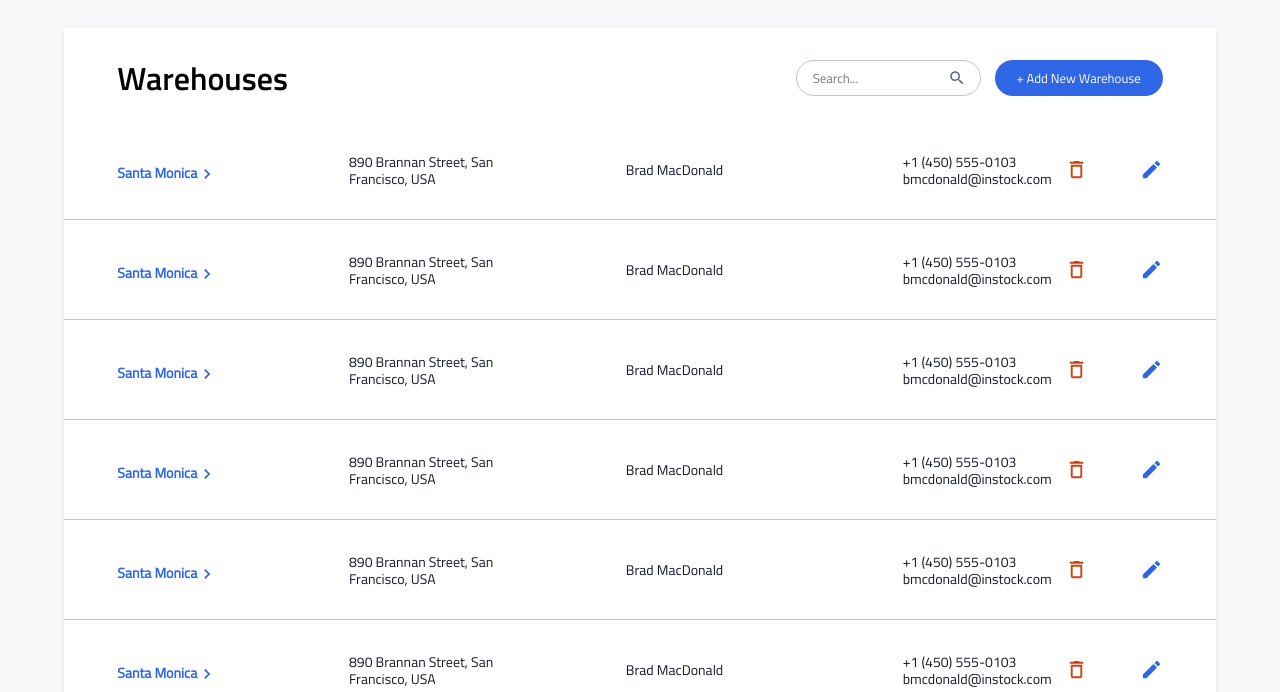
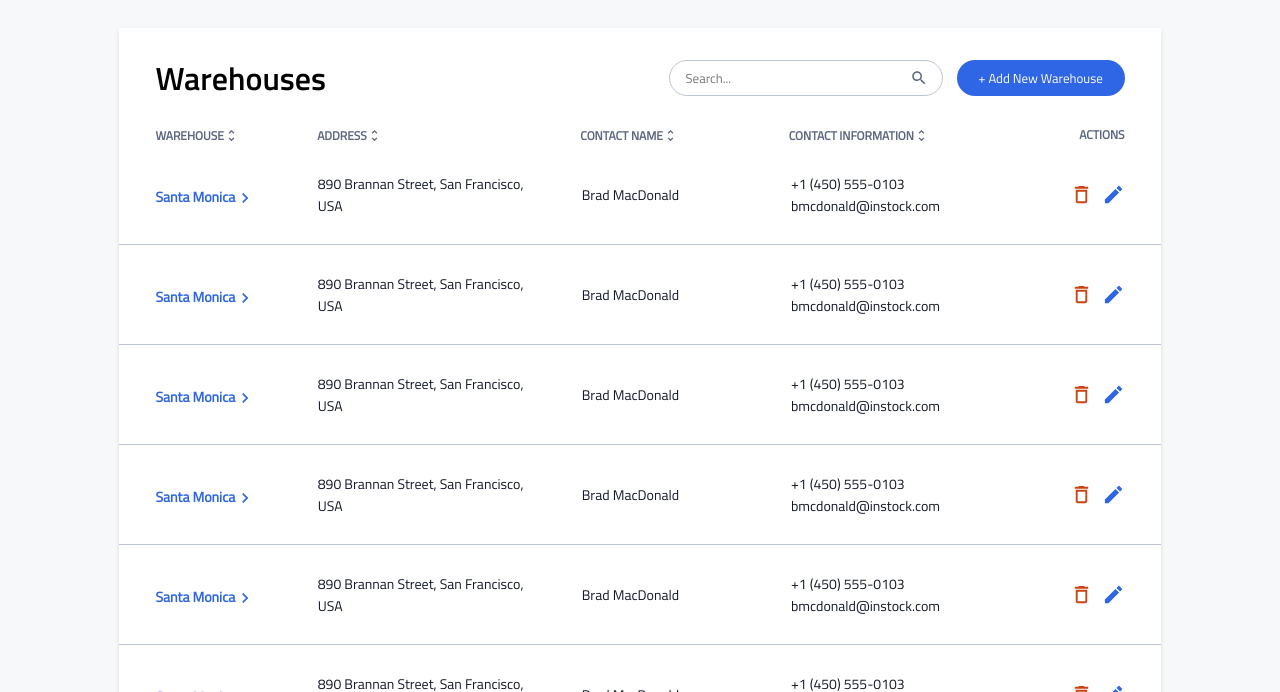
Before and after one commit to mikebernardo1/instock, a React (Create React App) app in the folder client/: page / in a window 1280 px wide. Shown: the part 108-800 px from the top of the page. Built offline with nearby package versions, Linux system fonts and the light colour scheme.

Commit message:
Completed responsiveness

```diff
--- a/client/src/components/Warehouses/Warehouses.jsx
+++ b/client/src/components/Warehouses/Warehouses.jsx
@@ -6,6 +6,8 @@ import './warehouses.scss';
 
 // Import images
 import searchIcon from '../../assets/icons/search-24px.svg';
+import sortIcon from '../../assets/icons/sort-24px.svg';
+
 
 export default function Warehouses() {
     return (
@@ -20,7 +22,35 @@ export default function Warehouses() {
                     <img src={searchIcon} alt="Search" className="search__icon"/>
                 </div>
 
+                {/* Add New Warehouse button */}
                 <Link to="/" className="warehouses__button-link"><button className="warehouses__add-new-warehouse-button">+ Add New Warehouse</button></Link>
+            </div>
+
+            {/* Column headings with Sort buttons - Displays:None on mobile */}
+            <div className="columns-header">
+                <div className="columns-header__row-container cols-1-to-4">
+                    <div className="columns-header__heading-container col-1">
+                        <p className="columns-header__heading">WAREHOUSE</p>
+                        <img src={sortIcon} alt="Sort by" className="columns-header__sort-icon"/>
+                    </div>
+
+                    <div className="columns-header__heading-container col-2">
+                        <p className="columns-header__heading">ADDRESS</p>
+                        <img src={sortIcon} alt="Sort by" className="columns-header__sort-icon"/>
+                    </div>
+
+                    <div className="columns-header__heading-container col-3">
+                        <p className="columns-header__heading">CONTACT NAME</p>
+                        <img src={sortIcon} alt="Sort by" className="columns-header__sort-icon"/>
+                    </div>
+
+                    <div className="columns-header__heading-container col-4">
+                        <p className="columns-header__heading">CONTACT INFORMATION</p>
+                        <img src={sortIcon} alt="Sort by" className="columns-header__sort-icon"/>
+                    </div>
+                </div>
+
+                <p className="columns-header__heading col-5 columns-header__heading--last-item">ACTIONS</p>
             </div>
 
             <WarehousesRow />
--- a/client/src/components/Warehouses/warehouses.scss
+++ b/client/src/components/Warehouses/warehouses.scss
@@ -1,6 +1,87 @@
 @import '../../styles/_mixins';
 @import '../../styles/_partials';
 @import '../../styles/_variables';
+
+
+// Column widths defined for: data rows, and data rows sorting header
+.col-1 {
+    width: 47.1%;
+
+    @include tablet {
+        margin-right: 10px;
+        width: 24%;
+    }
+
+    @include desktop {
+        width: 17%;
+    }
+}
+
+.col-2 {
+    width: 47.1%;
+
+    @include tablet {
+        margin-right: 10px;
+        width: 18%;
+    }
+
+    @include desktop {
+        margin-right: 40px;
+        width: 25%;
+    }
+}
+
+.col-3 {
+    width: 47.1%;
+
+    @include tablet {
+        margin-right: 10px;
+        width: 20%;
+    }
+
+    @include desktop {
+        margin-right: 30px;
+        width: 20%;
+    }
+}
+
+.col-4 {
+    width: 47.1%;
+
+    @include tablet {
+        width: 32%;
+    }
+
+    @include desktop {
+        margin-right: 10px;
+        width: 30%;
+    }
+}
+
+.cols-1-to-4 {
+    @include tablet {
+        width: 91%;
+    }
+
+    @include desktop {
+        width: 94%;
+    }
+}
+
+.col-5 {
+    width: 100%;
+
+    @include tablet {
+        // Width of col-5 is 100 minus width of cols-1-to-4
+        width: 9%;
+    }
+
+    @include desktop {
+        // Width of col-5 is 100 minus width of cols-1-to-4
+        width: 6%;
+    }
+}
+
 
 .warehouses {
     background-color: $data-list-background;
@@ -10,17 +91,30 @@
     position: relative;
     top: 136px;
 
+    @include tablet {
+        margin: 0 4.167vw 0;
+    }
+
+    @include desktop {
+        margin: 0 9.286vw 0;
+    }
+
     &__header {
         border-bottom: 1px solid $outlines-fill;
         padding: 32px 7.500vw 0;
 
         @include tablet {
             border-bottom: none;
+            margin-bottom: 5px;
             padding: 32px 4.167vw 0;
 
             display: flex;
             flex-flow: row nowrap;
             justify-content: flex-end;
+        }
+
+        @include desktop {
+            padding: 32px 2.857vw 0;
         }
     }
 
@@ -46,6 +140,7 @@
 
 }
 
+// Search field
 .search {
     @extend %search;
     margin-bottom: 16px;
@@ -57,9 +152,60 @@
         @include tablet {
             width: 185px;
         }
+
+        @include desktop {
+            width: 274px;
+        }
     }
 
     &__icon {
         @extend %search-input-field-icon;
     }
 }
+
+// Column header -- Headings with Sort buttons above the data rows
+.columns-header {
+    // Do not display on mobile
+    display: none;
+
+    @include tablet {
+        padding: 0 4.167vw 0;
+        display: flex;
+        flex-flow: row nowrap;
+        justify-content: space-between;
+        align-items: center;
+    }
+
+    @include desktop {
+        padding: 0 2.857vw 0;
+    }
+
+    &__row-container {
+        display: flex;
+        flex-flow: row nowrap;
+        justify-content: space-between;
+        align-items: center;
+    }
+
+    &__heading {
+        color: $table-column-header;
+        font-weight: 600;
+        display: inline;
+
+        // Last heading on desktop should align right
+        &--last-item {
+            @include desktop {
+                text-align: right;
+            }
+        }
+    }
+
+    &__sort-icon {
+        @include tablet {
+            height: 15px;
+            position: relative;
+            top: 3px; // Slight vertical adjustment
+            width: auto;
+        }
+    }
+}
--- a/client/src/components/WarehousesRow/WarehousesRow.jsx
+++ b/client/src/components/WarehousesRow/WarehousesRow.jsx
@@ -13,7 +13,8 @@ export default function WarehousesRow() {
 
         <div className="data-row">
             <div  className="data-row__data-container">
-                <div className="data-row__text-container">
+
+                <div className="data-row__text-container col-1">
                     <p className="data-row__text-label data-row__text-label--warehouse-label">WAREHOUSE</p>
                     <Link to="/">
                         <p className="data-row__text-data data-row__text-data--warehouse-link">Santa Monica</p>
@@ -21,24 +22,25 @@ export default function WarehousesRow() {
                     </Link>
                 </div>
 
-                <div className="data-row__text-container">
+                <div className="data-row__text-container col-2">
                 <p className="data-row__text-label">ADDRESS</p>
                     <p className="data-row__text-data">890 Brannan Street, San Francisco, USA</p>
                 </div>
 
-                <div className="data-row__text-container">
+                <div className="data-row__text-container col-3">
                     <p className="data-row__text-label">CONTACT NAME</p>
                     <p className="data-row__text-data">Brad MacDonald</p>
                 </div>
 
-                <div className="data-row__text-container">
+                <div className="data-row__text-container col-4">
                     <p className="data-row__text-label">CONTACT INFORMATION</p>
                     <p className="data-row__text-data">+1 (450) 555-0103</p>
                     <p className="data-row__text-data">bmcdonald@instock.com</p>
                 </div>
             </div>
 
-            <div className="data-row__actions-icons-container">
+            {/* Action icons container */}
+            <div className="data-row__actions-icons-container col-5">
                 <img type="button" src={deleteIcon} alt="Delete" className="data-row__action-icon"/>
                 <img type="button" src={editIcon} alt="Edit" className="data-row__action-icon"/>
             </div>
--- a/client/src/components/WarehousesRow/WarehousesRow.scss
+++ b/client/src/components/WarehousesRow/WarehousesRow.scss
@@ -7,6 +7,7 @@
     border-bottom: 1px solid $outlines-fill;
     height: 197px;
     padding: 16px 7.500vw 25px;
+    width: 100%;
 
     @include tablet {
         height: 100px;
@@ -18,6 +19,9 @@
         align-items: center;
     }
 
+    @include desktop {
+        padding: 0 2.857vw 0;
+    }
 
     &__data-container {
         height: 135px;
@@ -29,7 +33,6 @@
 
         @include tablet {
             height: unset;
-            width: 89%;
 
             display: flex;
             flex-flow: row nowrap;
@@ -39,16 +42,14 @@
     }
 
     &__text-container {
-        // background-color: rgba(95, 158, 160, 0.5);
         margin-bottom: 16px;
-        width: 47.1%;
 
         @include tablet {
             margin-bottom: 0;
-            width: unset;
         }
     }
 
+    // Data label for mobile - I.e. "CONTACT NAME". Displays: None on tablet, desktop
     &__text-label {
         color: $table-column-header;
         font-weight: 600;
@@ -78,8 +79,8 @@
         }
 
         @include tablet {
-            width: 145px;
             font-size: 1.4rem;
+            line-height: 22px;
         }
     }
 
@@ -95,14 +96,11 @@
     }
 
     &__actions-icons-container {
-        width: 100%;
         display: flex;
         flex-flow: row nowrap;
         justify-content: space-between;
 
         @include tablet {
-            width: 9.33%;
-
             display: flex;
             flex-flow: row nowrap;
             justify-content: space-between;
@@ -114,7 +112,4 @@
         height: 23px;
         width: auto;
     }
-
-
-
 }
--- a/client/src/styles/_partials.scss
+++ b/client/src/styles/_partials.scss
@@ -18,7 +18,7 @@
 }
 
 
-// SEARCH FIELD - Use all three of the following (search, field, icon)
+// SEARCH FIELD - Extend all three of the following (search, field, icon)
 %search {
     position: relative;
 }
```
Also changed, not shown: 1 other file (tests, documents, lock files or other folders).
